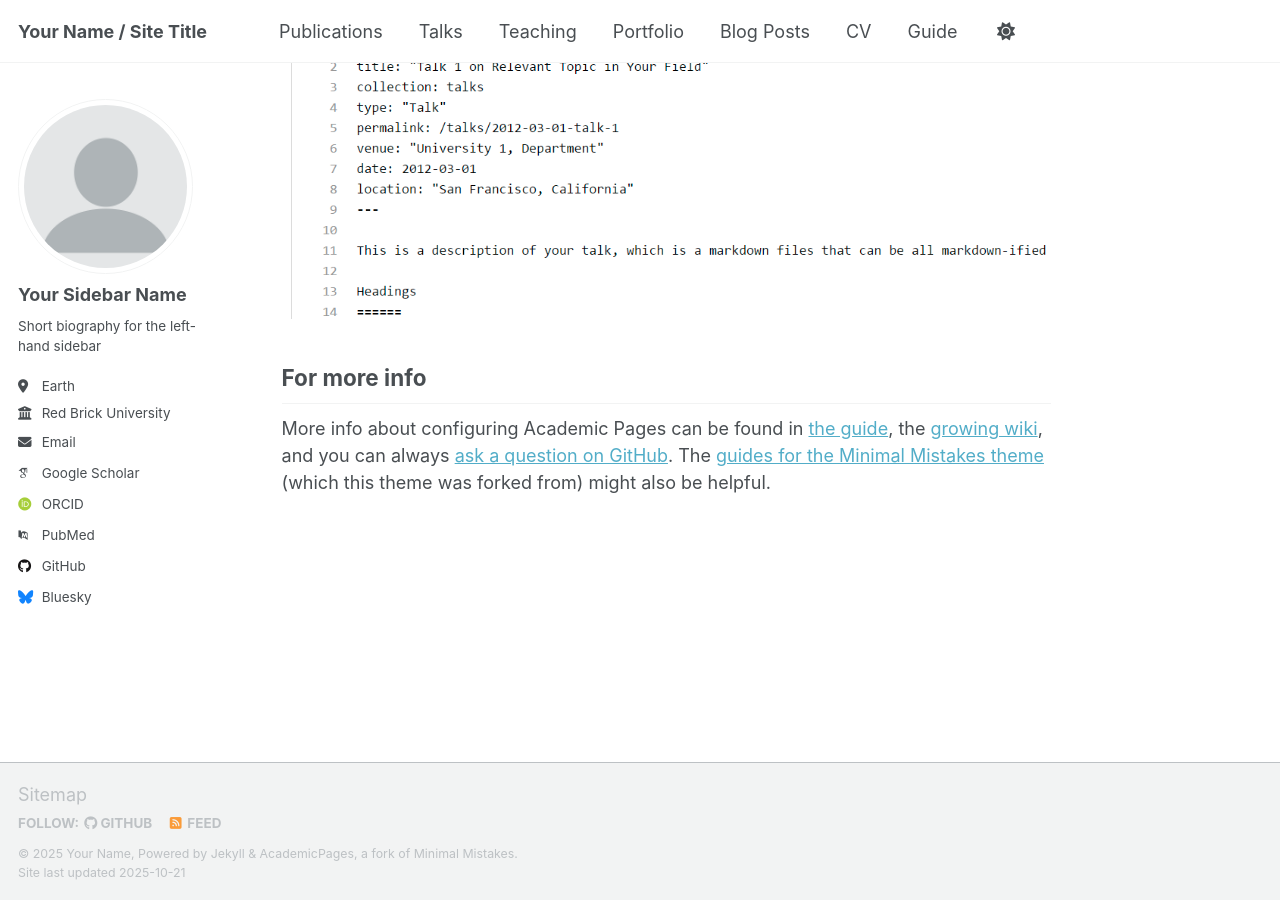
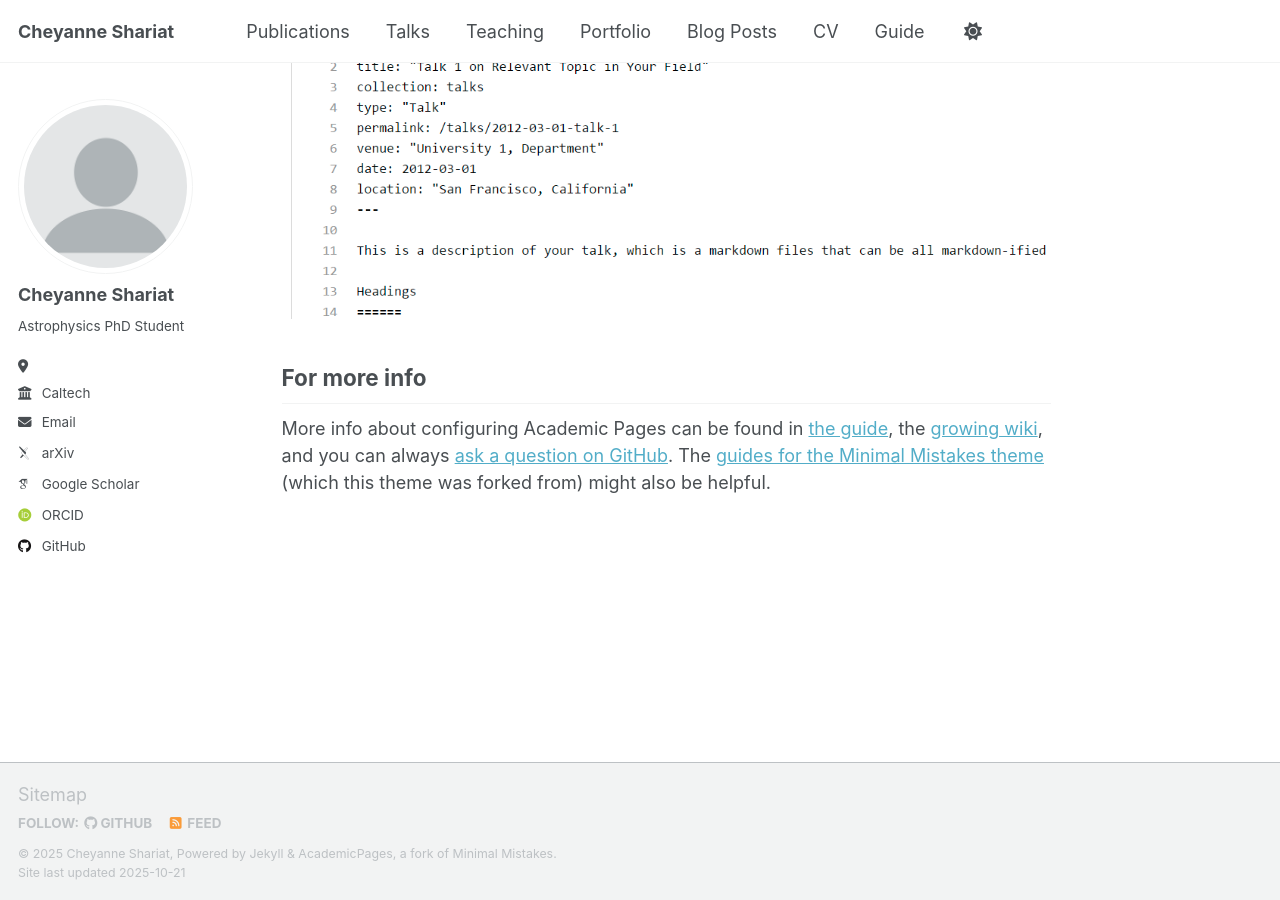
Before and after one commit to cheyanneshariat/cheyanneshariat.github.io, a Jekyll site: the page built from _pages/about.md, in a window 1280 px wide and 900 px high, scrolled down 2880 px. Built offline with Jekyll 4.4.1, drawn with Linux system fonts in a browser that asks for light colours; some web fonts are replaced; a script that is not in the unit is left out.

Commit message:
Update _config.yml

```diff
--- a/_config.yml
+++ b/_config.yml
@@ -9,14 +9,14 @@
 # Basic Site Settings
 locale                   : "en-US"
 site_theme               : "default" # Currently available options are "default", "air"
-title                    : "Your Name / Site Title"
+title                    : "Cheyanne Shariat"
 title_separator          : "-"
-name                     : &name "Your Name"
-description              : &description "Your Name's academic portfolio"   # Update this with a general description of your site, this is the default if not overridden by a page
-url                      : https://academicpages.github.io # The base hostname & protocol for your site e.g. "https://[your GitHub username].github.io",
+name                     : &name "Cheyanne Shariat"
+description              : &description ""   # Update this with a general description of your site, this is the default if not overridden by a page
+url                      : https://cheyanneshariat.github.io # The base hostname & protocol for your site e.g. "https://[your GitHub username].github.io",
                                                            # or if you already have some other page hosted on Github then use "https://[your GitHub username].github.io/[Your Repo Name]"
 baseurl                  : "" # the subpath of your site, e.g. "/blog"
-repository               : "academicpages/academicpages.github.io"
+repository               : "cheyanneshariat/cheyanneshariat.github.io"
 
 # Site Author - The following control what appear as part of the author content on the side bar.
 #               If a field is blank the icon and link will not appear, otherwise it will be shown.
@@ -24,60 +24,60 @@ repository               : "academicpages/academicpages.github.io"
 author:
   # Biographic information
   avatar           : "profile.png"
-  name             : "Your Sidebar Name"
+  name             : "Cheyanne Shariat"
   pronouns         : # example: "she/her"
-  bio              : "Short biography for the left-hand sidebar"
-  location         : "Earth"
-  employer         : "Red Brick University"
+  bio              : "Astrophysics PhD Student"
+  location         : ""
+  employer         : "Caltech"
   uri              : # URL
-  email            : "none@example.org"
+  email            : "cshariat@caltech.edu"
 
   # Academic websites
-  academia         : # URL
-  arxiv            : # URL - Update with the correct link to your profile
-  googlescholar    : "https://scholar.google.com/citations?user=PS_CX0AAAAAJ"
-  inspire-hep      : # URL
-  impactstory      : # URL
-  orcid            : "https://orcid.org/yourorcidurl"
-  semantic         : # URL
-  pubmed           : "https://www.ncbi.nlm.nih.gov/pubmed/?term=john+snow"
-  researchgate     : # URL
-  scopus           : # URL
+  # academia         : # URL
+  arxiv            : "https://arxiv.org/search/?searchtype=author&query=Cheyanne%20Shariat" # URL - Update with the correct link to your profile
+  googlescholar    : "https://scholar.google.com/citations?user=LFa_Bt4AAAAJ&hl=en"
+  # inspire-hep      : # URL
+  # impactstory      : # URL
+  orcid            : "https://orcid.org/0000-0003-1247-9349"
+  # semantic         : # URL
+  # pubmed           : "https://www.ncbi.nlm.nih.gov/pubmed/?term=john+snow"
+  # researchgate     : # URL
+  # scopus           : # URL
 
   # Repositories and software development
-  bitbucket        : # Username - Update with your username on the site
-  codepen          : # Username
-  dribbble         : # Username
-  github           : "academicpages"
-  kaggle           : # Username
-  stackoverflow    : # User number or user number and name (i.e., use "1" or "1/jeff-atwood")
+  # bitbucket        : # Username - Update with your username on the site
+  # codepen          : # Username
+  # dribbble         : # Username
+  github           : "cheyanneshariat"
+  # kaggle           : # Username
+  # stackoverflow    : # User number or user number and name (i.e., use "1" or "1/jeff-atwood")
 
   # Social media
-  artstation       : # Username
-  bluesky          : "bsky.app" # Replace this with you Bluesky username
-  facebook         : # Username
-  flickr           : # Username
-  foursquare       : # Username
-  goodreads        : # Username
-  google_plus      : # Username
-  keybase          : # Username
-  instagram        : # Username
-  lastfm           : # Username
-  linkedin         : # Username
-  mastodon         : # URL
-  medium           : # URL
-  pinterest        : # Username
-  soundcloud       : # Username
-  steam            : # Username
-  telegram         : # URL
-  tumblr           : # Username
-  twitter          : # Username for X / Twitter
-  vine             : # Username
-  weibo            : # Username
-  wikipedia        : # Username
-  xing             : # Username
-  youtube          : # Username
-  zhihu            : # Username
+  # artstation       : # Username
+  # bluesky          : "bsky.app" # Replace this with you Bluesky username
+  # facebook         : # Username
+  # flickr           : # Username
+  # foursquare       : # Username
+  # goodreads        : # Username
+  # google_plus      : # Username
+  # keybase          : # Username
+  # instagram        : # Username
+  # lastfm           : # Username
+  # linkedin         : # Username
+  # mastodon         : # URL
+  # medium           : # URL
+  # pinterest        : # Username
+  # soundcloud       : # Username
+  # steam            : # Username
+  # telegram         : # URL
+  # tumblr           : # Username
+  # twitter          : # Username for X / Twitter
+  # vine             : # Username
+  # weibo            : # Username
+  # wikipedia        : # Username
+  # xing             : # Username
+  # youtube          : # Username
+  # zhihu            : # Username
 
 # Publication Category - The following the list of publication categories and their headings
 publication_category:
```
